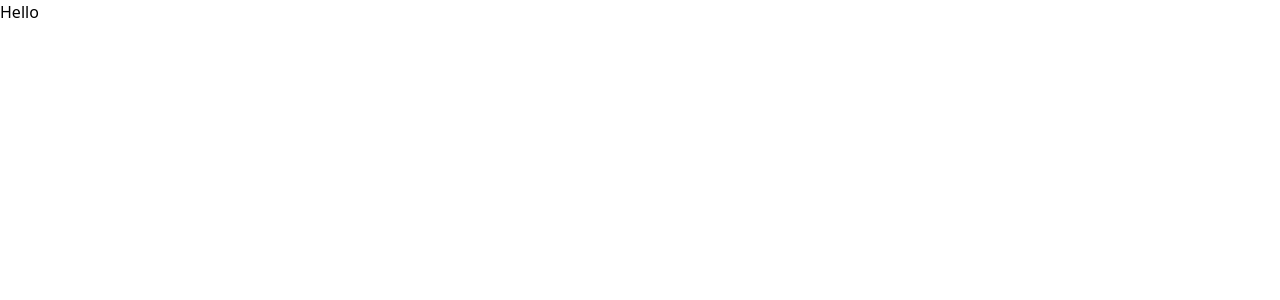
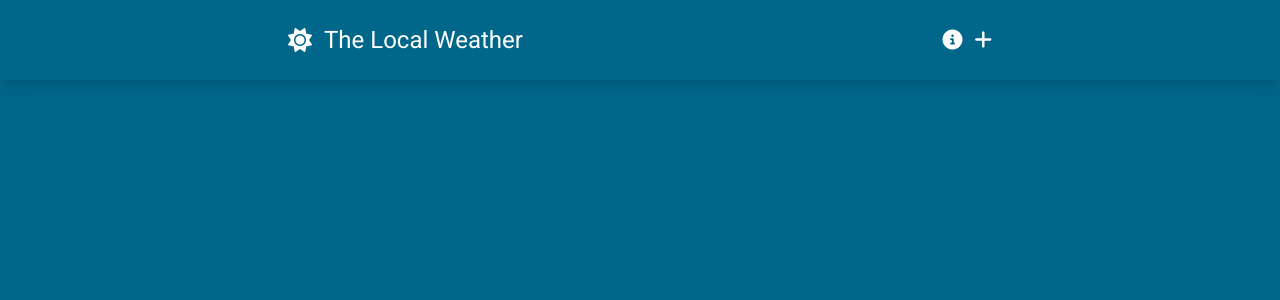
Before and after one commit to johnkomarnicki/net_ninja_vue_3_weather_app, a Vue app: page / in a window 1280 px wide. Shown: the top 300 px of the page. Built offline with nearby package versions, Linux system fonts and the light colour scheme.

Commit message:
lesson-3
Navigation

```diff
--- a/index.html
+++ b/index.html
@@ -11,6 +11,13 @@
       href="https://fonts.googleapis.com/css2?family=Roboto:wght@300;400;500&display=swap"
       rel="stylesheet"
     />
+    <link
+      rel="stylesheet"
+      href="https://cdnjs.cloudflare.com/ajax/libs/font-awesome/6.1.1/css/all.min.css"
+      integrity="sha512-KfkfwYDsLkIlwQp6LFnl8zNdLGxu9YAA1QvwINks4PhcElQSvqcyVLLD9aMhXd13uQjoXtEKNosOWaZqXgel0g=="
+      crossorigin="anonymous"
+      referrerpolicy="no-referrer"
+    />
     <title>Vite App</title>
   </head>
   <body>
--- a/src/App.vue
+++ b/src/App.vue
@@ -1,12 +1,15 @@
 <template>
-  <div>
-    <h1>Hello</h1>
+  <div
+    class="flex flex-col min-h-screen font-Roboto bg-weather-primary"
+  >
+    <SiteNavigation />
     <RouterView />
   </div>
 </template>
 
 <script setup>
 import { RouterView } from "vue-router";
+import SiteNavigation from "./components/SiteNavigation.vue";
 </script>
 
 <style lang="scss" scoped></style>
--- /dev/null
+++ b/src/components/SiteNavigation.vue
@@ -0,0 +1,27 @@
+<template>
+  <header class="sticky top-0 bg-weather-primary shadow-lg">
+    <nav
+      class="container flex flex-col sm:flex-row items-center gap-4 text-white py-6"
+    >
+      <RouterLink :to="{ name: 'home' }">
+        <div class="flex items-center gap-3">
+          <i class="fa-solid fa-sun text-2xl"></i>
+          <p class="text-2xl">The Local Weather</p>
+        </div>
+      </RouterLink>
+
+      <div class="flex gap-3 flex-1 justify-end">
+        <i
+          class="fa-solid fa-circle-info text-xl hover:text-weather-secondary duration-150 cursor-pointer"
+        ></i>
+        <i
+          class="fa-solid fa-plus text-xl hover:text-weather-secondary duration-150 cursor-pointer"
+        ></i>
+      </div>
+    </nav>
+  </header>
+</template>
+
+<script setup>
+import { RouterLink } from "vue-router";
+</script>
```
